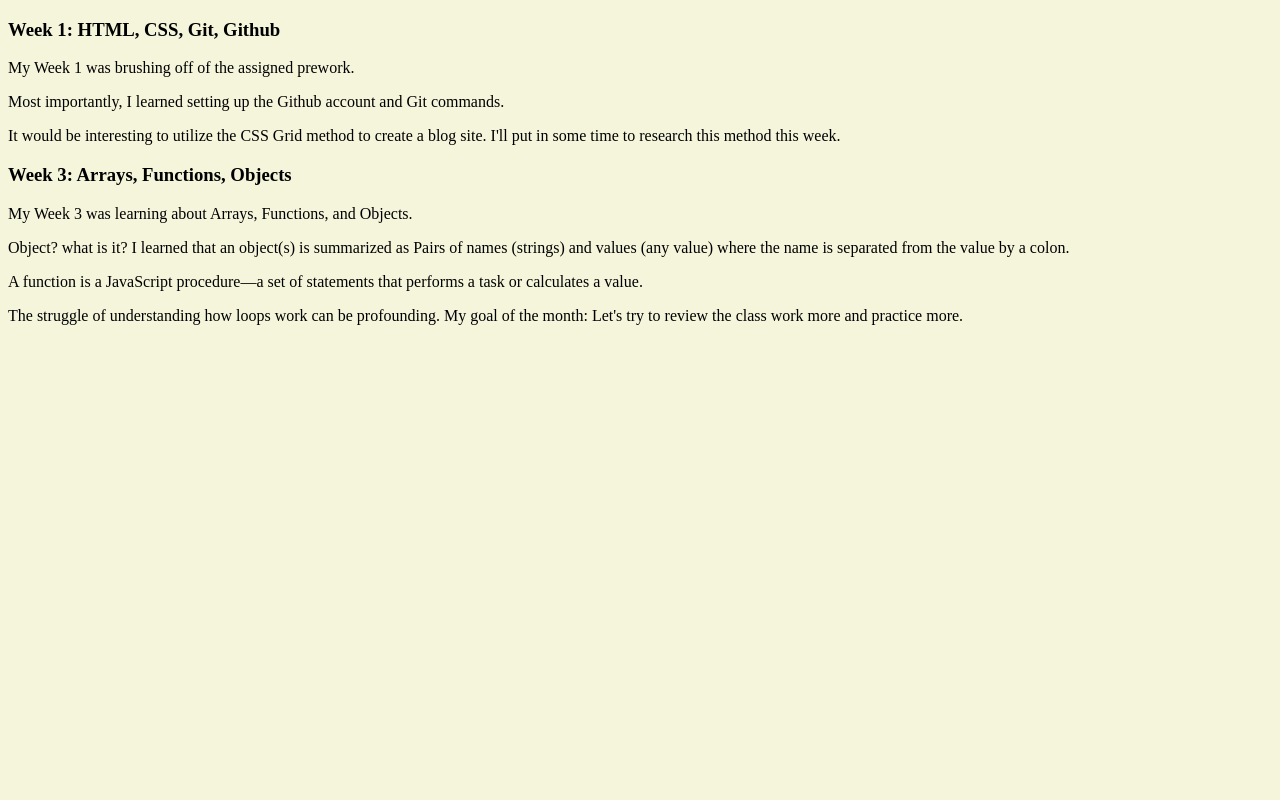
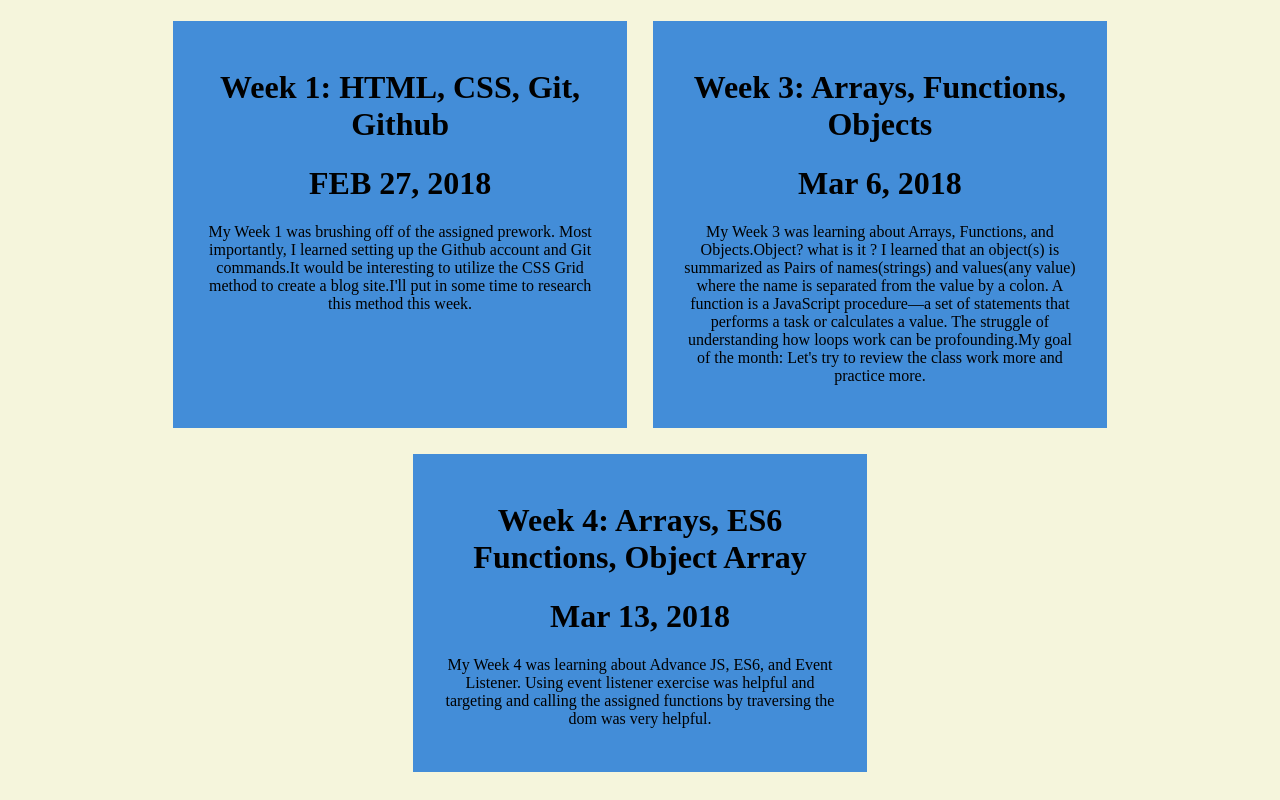
Before and after one commit to Junochop/blogs, a plain HTML site: page index.html in a window 1280 px wide. Drawn offline with Linux system fonts and the light colour scheme.

Commit message:
update blog3

```diff
--- a/index.html
+++ b/index.html
@@ -9,30 +9,8 @@
 
 </head>
 <body>
-    <div class="main-container">
-        <article class="week-1">
-            <h3>Week 1: HTML, CSS, Git, Github</h3>
-            <p>My Week 1 was brushing off of the assigned prework.</p>
-            <p>Most importantly, I learned setting up the Github account and Git commands.</p>
-            <p>It would be interesting to utilize the CSS Grid method to create a blog site.  I'll put in some time to research this method this week.</p>
 
-        </article>
-
-        <article class="week-3">
-            <h3>Week 3: Arrays, Functions, Objects</h3>
-            <p>My Week 3 was learning about Arrays, Functions, and Objects.</p>
-            <p>Object? what is it? I learned that an object(s) is summarized as Pairs of names (strings) and values (any value) where the name is separated from the value by a colon.</p>
-            <p>A function is a JavaScript procedure—a set of statements that performs a task or calculates a value.</p>
-            <P>The struggle of understanding how loops work can be profounding. My goal of the month: Let's try to review the class work more and practice more.
-
-
-        </article>
-
-
-
-
-
-    </div>
+    <div id="blogs">BLOG/Journal</div>
 
 
 
--- a/main.css
+++ b/main.css
@@ -1,3 +1,18 @@
 body {
     background-color: beige;
 }
+
+#blogs {
+    display: flex;
+    flex-wrap: wrap;
+    justify-content: center;
+}
+
+.card-container {
+    margin: 1%;
+    padding: 2%;
+    width: 400px;
+    border: 2px solid rgb(67, 141, 216);
+    text-align: center;
+    background-color: rgb(67, 141, 216);
+}
--- /dev/null
+++ b/main.js
@@ -0,0 +1,47 @@
+var journalBlogs = [
+    {
+        id: "blog1",
+        date: "FEB 27, 2018",
+        title: "Week 1: HTML, CSS, Git, Github",
+        post: "My Week 1 was brushing off of the assigned prework. Most importantly, I learned setting up the Github account and Git commands.It would be interesting to utilize the CSS Grid method to create a blog site.I'll put in some time to research this method this week."
+        },
+
+    {
+        id: "blog2",
+        date: "Mar 6, 2018",
+        title: "Week 3: Arrays, Functions, Objects",
+        post: "My Week 3 was learning about Arrays, Functions, and Objects.Object? what is it ? I learned that an object(s) is summarized as Pairs of names(strings) and values(any value) where the name is separated from the value by a colon. A function is a JavaScript procedure—a set of statements that performs a task or calculates a value. The struggle of understanding how loops work can be profounding.My goal of the month: Let's try to review the class work more and practice more."
+
+    },
+
+    {
+        id: "blog3",
+        date: "Mar 13, 2018",
+        title: "Week 4: Arrays, ES6 Functions, Object Array",
+        post: "My Week 4 was learning about Advance JS, ES6, and Event Listener.  Using event listener exercise was helpful and targeting and calling the assigned functions by traversing the dom was very helpful."
+
+    }
+
+]
+
+const printBlog = (strang, divId) => {
+    const printTo = document.getElementById(divId);
+    printTo.innerHTML = strang;
+
+}
+
+const buildBlogString = (journalArray) => {
+    let domstring = "";
+    journalArray.forEach((journal) => {
+    domstring += `<div class="card-container">`;
+    domstring += `<h1>${journal.title}</h1>`;
+    domstring += `<h1>${journal.date}</h1>`;
+    domstring += `<p>${journal.post}</p>`;
+    domstring += `</div>`;
+
+    });
+
+    printBlog(domstring, "blogs");
+}
+
+buildBlogString(journalBlogs);
```
